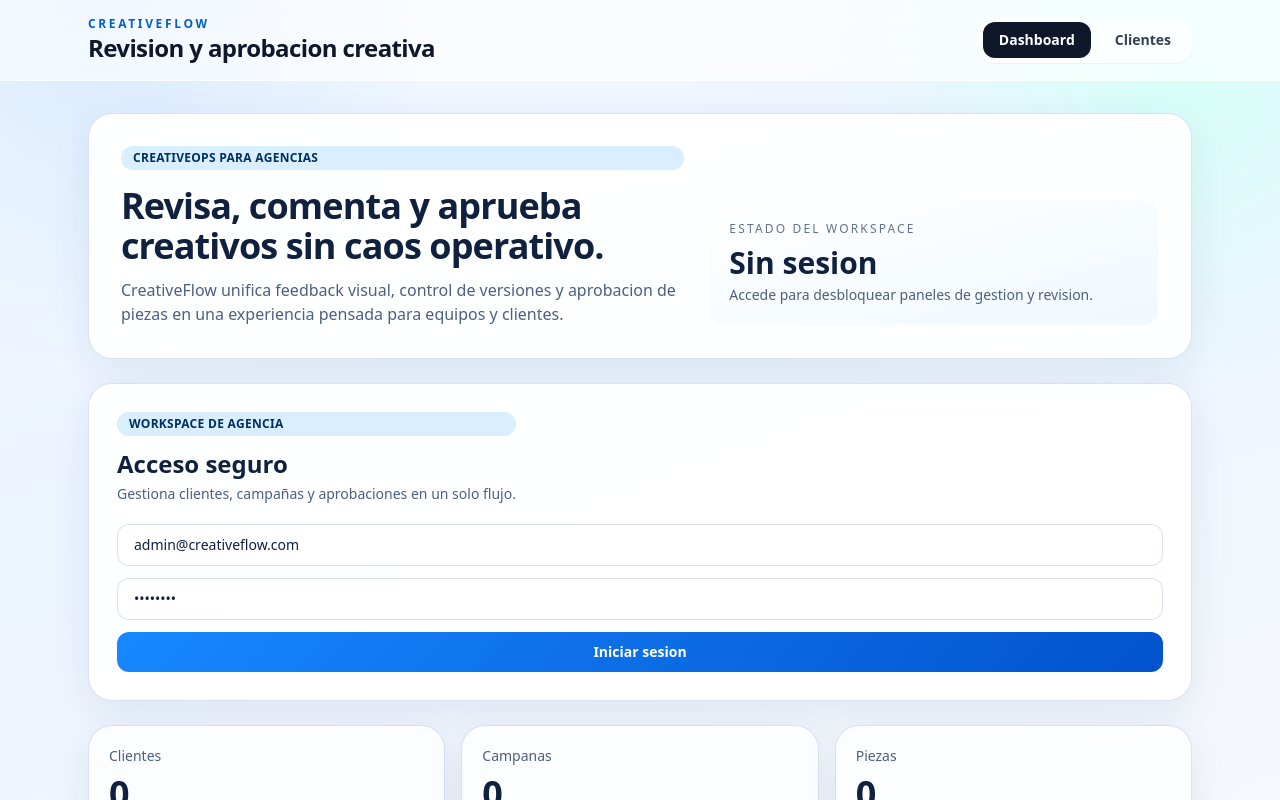
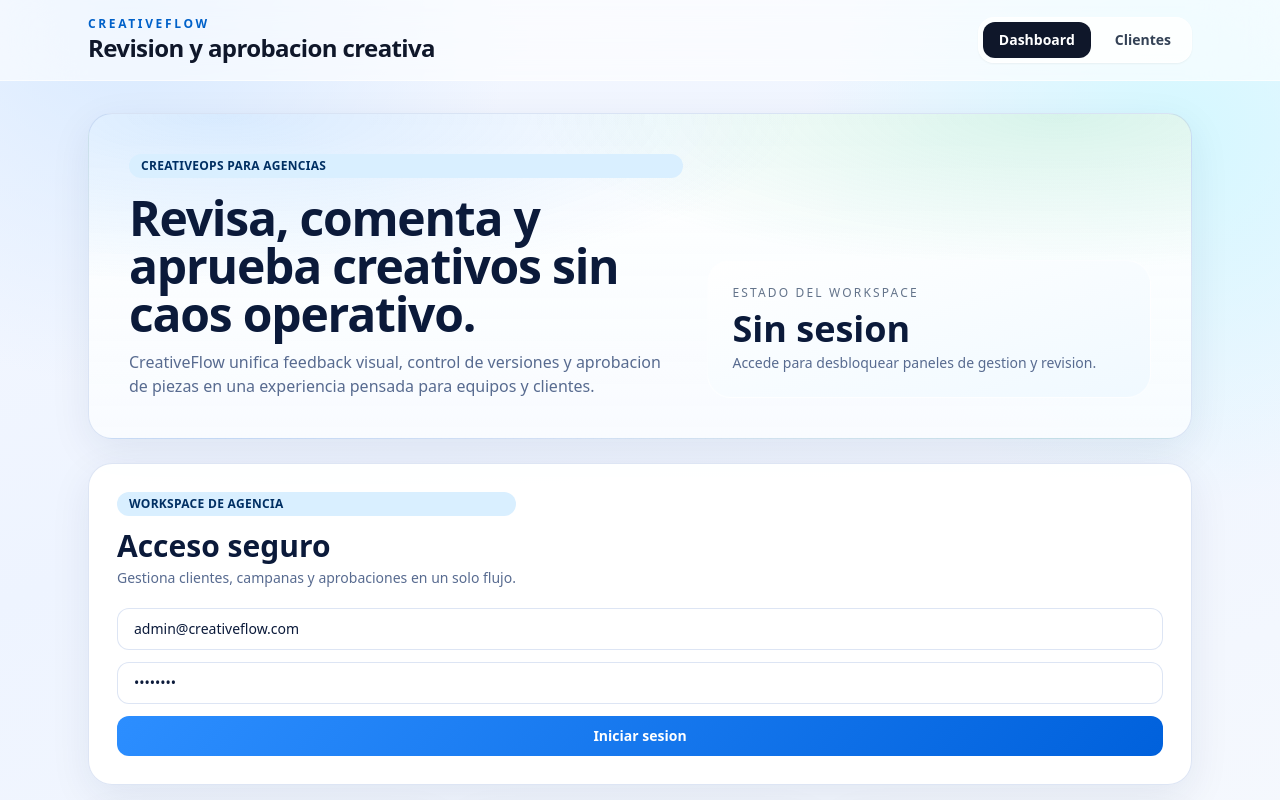
Before and after one commit to isaacmohtepo/Playground, a Next.js app in the folder apps/web/: page / in a window 1280 px wide. Shown: the top 800 px of the page. Built offline with nearby package versions, Linux system fonts and the light colour scheme; no server answers.

Commit message:
Refine UI with premium Apple-like visual direction

```diff
--- a/apps/web/app/clients/page.tsx
+++ b/apps/web/app/clients/page.tsx
@@ -32,7 +32,7 @@ export default function ClientsPage() {
 
   return (
     <div className="container-page grid gap-6 lg:grid-cols-[1fr_380px]">
-      <section className="card p-6">
+      <section className="card reveal p-6">
         <div className="flex flex-wrap items-center justify-between gap-3">
           <h2 className="font-[var(--font-display)] text-3xl font-semibold">Clientes</h2>
           <span className="pill bg-slate-100 text-slate-700">{data?.length ?? 0} registrados</span>
@@ -50,9 +50,9 @@ export default function ClientsPage() {
         </div>
       </section>
 
-      <aside className="card-strong p-6">
+      <aside className="card-strong reveal delay-1 p-6">
         <h3 className="font-[var(--font-display)] text-2xl font-semibold">Nuevo cliente</h3>
-        <p className="mt-1 text-sm muted">Agrega la cuenta del cliente para iniciar campañas y revisiones.</p>
+        <p className="mt-1 text-sm muted">Agrega la cuenta del cliente para iniciar campanas y revisiones.</p>
         <form onSubmit={createClient} className="mt-5 grid gap-3">
           <input className="input" placeholder="Nombre" value={form.name} onChange={(e) => setForm({ ...form, name: e.target.value })} />
           <input className="input" placeholder="Empresa" value={form.company} onChange={(e) => setForm({ ...form, company: e.target.value })} />
--- a/apps/web/app/globals.css
+++ b/apps/web/app/globals.css
@@ -3,15 +3,15 @@
 @tailwind utilities;
 
 :root {
-  --bg-1: #f3f8ff;
-  --bg-2: #ecf4ff;
-  --bg-3: #f8fafc;
-  --text-1: #10203f;
-  --text-2: #4d5f80;
-  --line: rgba(145, 170, 216, 0.34);
-  --brand-1: #1888ff;
-  --brand-2: #0153cc;
-  --brand-soft: rgba(24, 136, 255, 0.12);
+  --bg-1: #f5f8ff;
+  --bg-2: #eef4ff;
+  --bg-3: #f8fafd;
+  --text-1: #0b1a3a;
+  --text-2: #586b90;
+  --line: rgba(151, 176, 221, 0.33);
+  --brand-1: #2c8eff;
+  --brand-2: #0061dc;
+  --brand-soft: rgba(44, 142, 255, 0.12);
   --mint-soft: rgba(20, 184, 166, 0.14);
   --warn-soft: rgba(251, 146, 60, 0.18);
 }
@@ -19,8 +19,8 @@
 body {
   color: var(--text-1);
   background:
-    radial-gradient(circle at 8% 2%, #d8ebff 0%, transparent 22%),
-    radial-gradient(circle at 92% 6%, #d6fff8 0%, transparent 22%),
+    radial-gradient(circle at 10% 0%, #d7e9ff 0%, transparent 24%),
+    radial-gradient(circle at 92% 12%, #d5f8ff 0%, transparent 24%),
     linear-gradient(160deg, var(--bg-1), var(--bg-2) 38%, var(--bg-3) 100%);
   min-height: 100vh;
 }
@@ -39,8 +39,15 @@ body {
   border-color: var(--line);
 }
 
+.spotlight {
+  background:
+    radial-gradient(120% 120% at 12% 0%, rgba(44, 142, 255, 0.18), transparent 44%),
+    radial-gradient(120% 120% at 88% 0%, rgba(16, 185, 129, 0.16), transparent 40%),
+    linear-gradient(180deg, rgba(255, 255, 255, 0.96), rgba(249, 252, 255, 0.9));
+}
+
 .headline {
-  @apply text-3xl font-semibold tracking-tight md:text-4xl;
+  @apply text-3xl font-semibold tracking-tight md:text-5xl;
 }
 
 .muted {
@@ -58,7 +65,7 @@ body {
 }
 
 .btn {
-  @apply inline-flex items-center justify-center rounded-xl px-4 py-2.5 text-sm font-semibold transition;
+  @apply inline-flex items-center justify-center rounded-xl px-4 py-2.5 text-sm font-semibold transition duration-200;
 }
 
 .btn-primary {
@@ -67,17 +74,41 @@ body {
 }
 
 .btn-primary:hover {
-  filter: brightness(1.05);
+  filter: brightness(1.06);
+  transform: translateY(-1px);
 }
 
 .btn-dark {
-  @apply btn bg-slate-900 text-white hover:bg-slate-800;
+  @apply btn bg-slate-900 text-white hover:bg-slate-800 hover:-translate-y-0.5;
 }
 
 .btn-soft {
   @apply btn text-slate-900;
   background: linear-gradient(180deg, rgba(255, 255, 255, 0.8), rgba(235, 242, 255, 0.9));
   border: 1px solid var(--line);
+}
+
+.reveal {
+  animation: rise-in 500ms ease both;
+}
+
+.delay-1 {
+  animation-delay: 80ms;
+}
+
+.delay-2 {
+  animation-delay: 160ms;
+}
+
+@keyframes rise-in {
+  from {
+    opacity: 0;
+    transform: translateY(14px);
+  }
+  to {
+    opacity: 1;
+    transform: translateY(0);
+  }
 }
 
 .pill {
--- a/apps/web/app/page.tsx
+++ b/apps/web/app/page.tsx
@@ -38,7 +38,7 @@ export default function DashboardPage() {
 
   return (
     <div className="container-page space-y-6">
-      <section className="card-strong overflow-hidden p-6 md:p-8">
+      <section className="card-strong spotlight reveal overflow-hidden p-6 md:p-10">
         <div className="grid gap-6 md:grid-cols-[1.25fr_1fr] md:items-end">
           <div>
             <p className="pill bg-brand-100 text-brand-900">CreativeOps para agencias</p>
@@ -47,26 +47,28 @@ export default function DashboardPage() {
               CreativeFlow unifica feedback visual, control de versiones y aprobacion de piezas en una experiencia pensada para equipos y clientes.
             </p>
           </div>
-          <div className="rounded-2xl border border-white/70 bg-gradient-to-br from-white to-sky-50 p-5">
+          <div className="rounded-3xl border border-white/70 bg-gradient-to-br from-white to-sky-50 p-6">
             <p className="text-xs uppercase tracking-[0.18em] text-slate-500">Estado del workspace</p>
-            <p className="mt-2 text-3xl font-semibold">{token ? "Conectado" : "Sin sesion"}</p>
+            <p className="mt-2 text-4xl font-semibold">{token ? "Conectado" : "Sin sesion"}</p>
             <p className="mt-1 text-sm muted">Accede para desbloquear paneles de gestion y revision.</p>
           </div>
         </div>
       </section>
 
-      <AuthPanel onLogin={setToken} />
+      <div className="reveal delay-1">
+        <AuthPanel onLogin={setToken} />
+      </div>
 
-      <section className="grid gap-4 md:grid-cols-3">
+      <section className="reveal delay-1 grid gap-4 md:grid-cols-3">
         {stats.map((item) => (
-          <div key={item.label} className="card p-5">
+          <div key={item.label} className="card p-6">
             <p className="text-sm muted">{item.label}</p>
             <p className="mt-2 text-4xl font-semibold">{item.value}</p>
           </div>
         ))}
       </section>
 
-      <section className="card p-6">
+      <section className="card reveal delay-2 p-6">
         <h2 className="font-[var(--font-display)] text-2xl font-semibold">Acciones rapidas</h2>
         <div className="mt-4 flex flex-wrap gap-3">
           <Link href="/clients" className="btn-primary">
--- a/apps/web/components/auth-panel.tsx
+++ b/apps/web/components/auth-panel.tsx
@@ -36,8 +36,8 @@ export function AuthPanel({ onLogin }: { onLogin: (token: string) => void }) {
       <div className="flex items-start justify-between gap-4">
         <div>
           <p className="pill bg-brand-100 text-brand-900">Workspace de agencia</p>
-          <h2 className="mt-3 font-[var(--font-display)] text-2xl font-semibold">Acceso seguro</h2>
-          <p className="mt-1 text-sm muted">Gestiona clientes, campañas y aprobaciones en un solo flujo.</p>
+          <h2 className="mt-3 font-[var(--font-display)] text-3xl font-semibold">Acceso seguro</h2>
+          <p className="mt-1 text-sm muted">Gestiona clientes, campanas y aprobaciones en un solo flujo.</p>
         </div>
       </div>
 
--- a/apps/web/components/top-nav.tsx
+++ b/apps/web/components/top-nav.tsx
@@ -12,13 +12,13 @@ export function TopNav() {
   const pathname = usePathname();
 
   return (
-    <header className="sticky top-0 z-20 border-b border-white/60 bg-white/65 backdrop-blur-xl">
+    <header className="sticky top-0 z-20 border-b border-white/60 bg-white/60 backdrop-blur-2xl">
       <div className="mx-auto flex max-w-6xl items-center justify-between px-4 py-4 md:px-6">
         <div>
           <p className="text-xs font-semibold uppercase tracking-[0.22em] text-brand-700">CreativeFlow</p>
           <h1 className="font-[var(--font-display)] text-2xl font-semibold tracking-tight text-slate-900">Revision y aprobacion creativa</h1>
         </div>
-        <nav className="flex items-center gap-2 rounded-2xl border border-white/70 bg-white/75 p-1 shadow-sm">
+        <nav className="flex items-center gap-2 rounded-2xl border border-white/70 bg-white/80 p-1 shadow-sm">
           {links.map((link) => {
             const isActive = pathname === link.href || (link.href !== "/" && pathname.startsWith(link.href));
             return (
```
